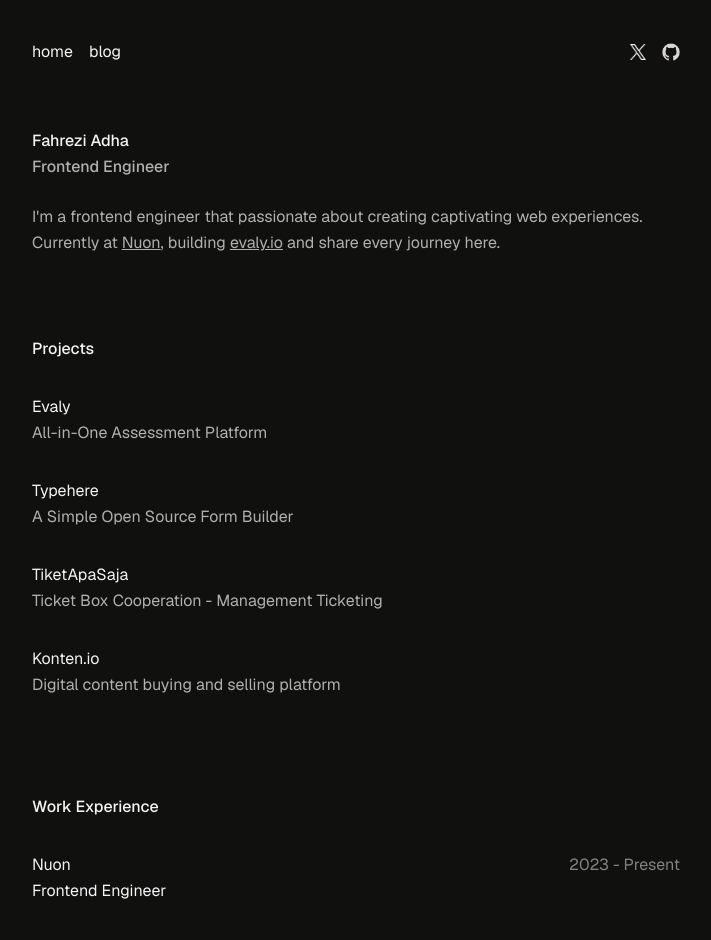
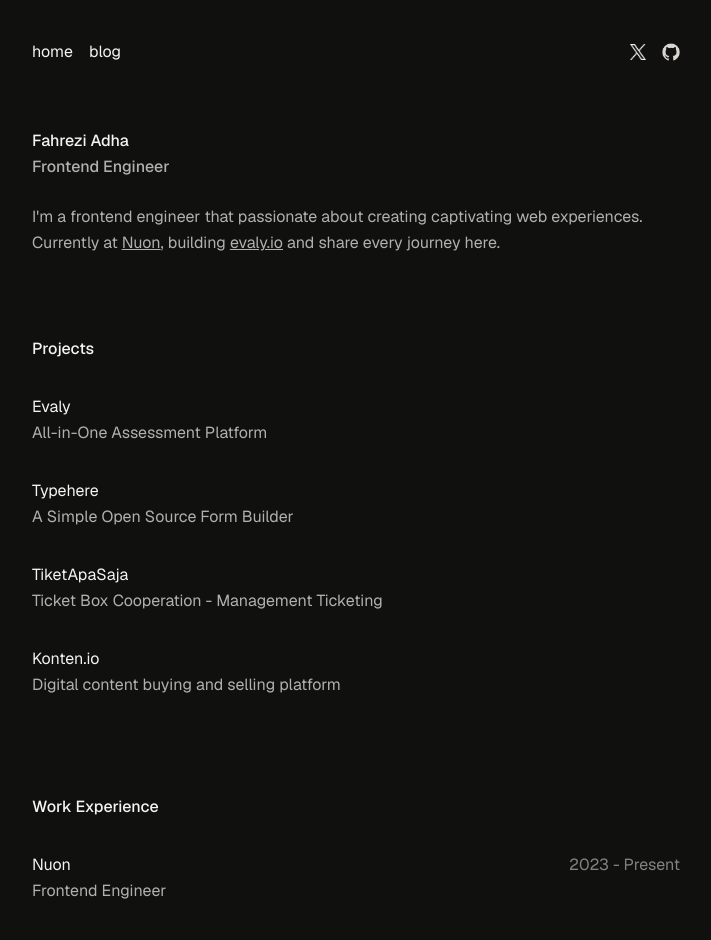
Before and after one commit to fahreziadh/fahrezi.fyi, a Next.js app: page / in a window 1280 px wide. Shown: the top 940 px of the page, without its empty margins (284-995 px from the left). Built offline with nearby package versions, Linux system fonts and the light colour scheme.

Commit message:
add opacity

```diff
--- a/src/app/(personal)/page.tsx
+++ b/src/app/(personal)/page.tsx
@@ -93,7 +93,7 @@
                 {experience.endDate && `- ${experience.endDate}`}
               </span>
             </h1>
-            <h2>{experience.position}</h2>
+            <h2 className="opacity-70">{experience.position}</h2>
           </div>
         ))}
       </div>
```
